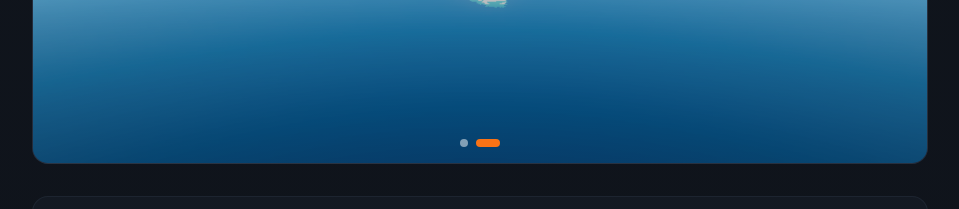
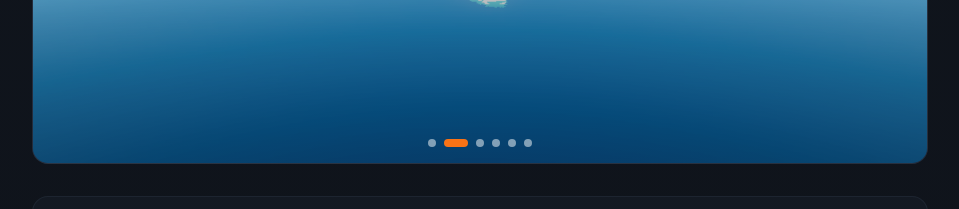
Before and after one commit to marchup/CrabCodeStudio, a React (Vite) app: page / in a window 1280 px wide. Shown: the part 1480-1689 px from the top of the page, without its empty margins (160-1119 px from the left). Built offline with nearby package versions, Linux system fonts and the light colour scheme.

Commit message:
Update GamesSection.tsx

```diff
--- a/src/sections/GamesSection.tsx
+++ b/src/sections/GamesSection.tsx
@@ -35,8 +35,10 @@ const GameSection = () => {
     '/sanjose-screenshot.png',
     '/sanjose-screenshot2.png',
     // Cuando agregues más, simplemente agregalas acá:
-    // '/sanjose-screenshot3.png',
-    // '/sanjose-screenshot4.png',
+    '/sanjose-screenshot3.png',
+    '/sanjose-screenshot4.png',
+    '/sanjose-screenshot5.png',
+    '/sanjose-screenshot6.png',
   ];
 
   // Carrusel automático cada 4 segundos
```
